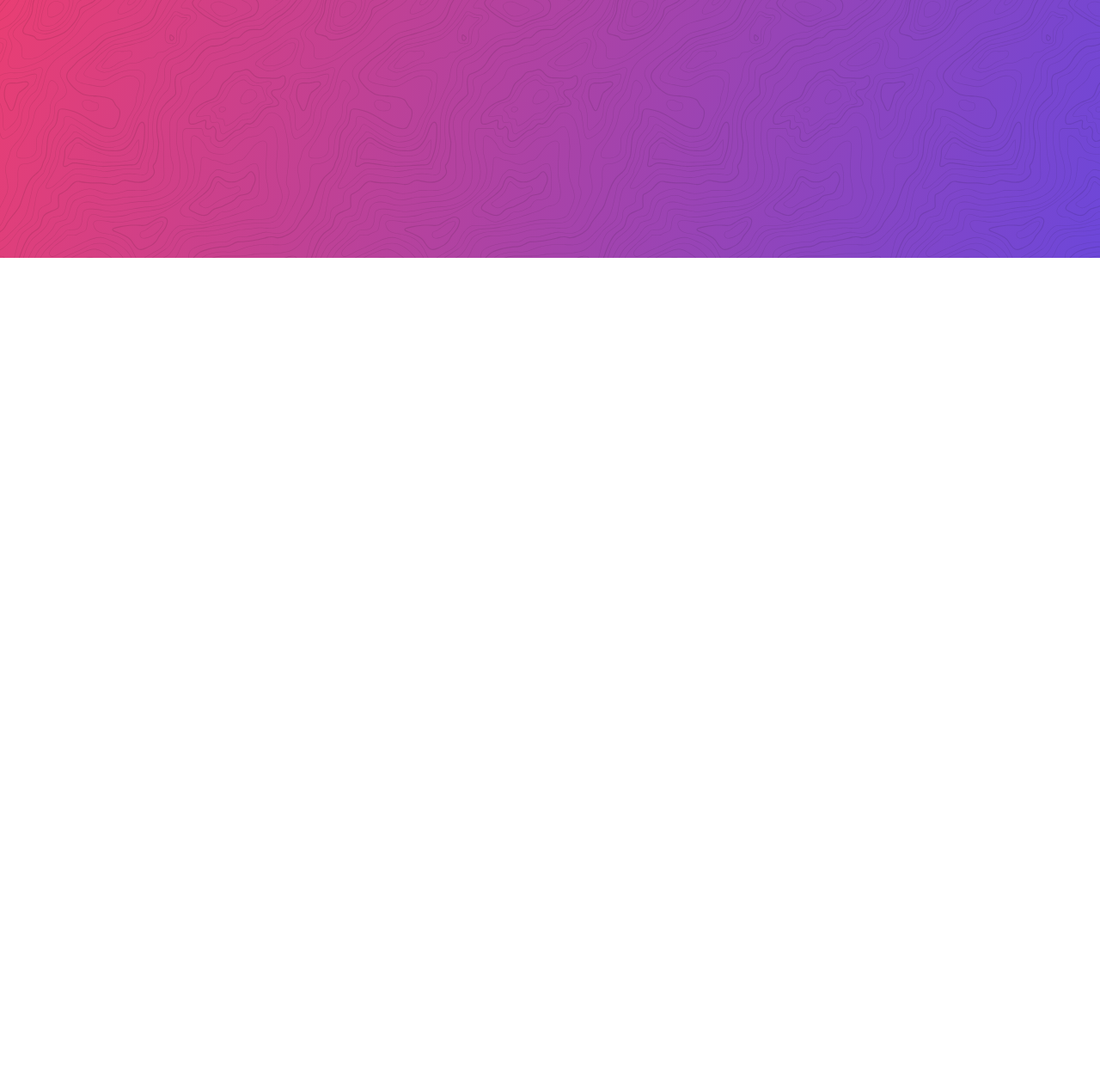
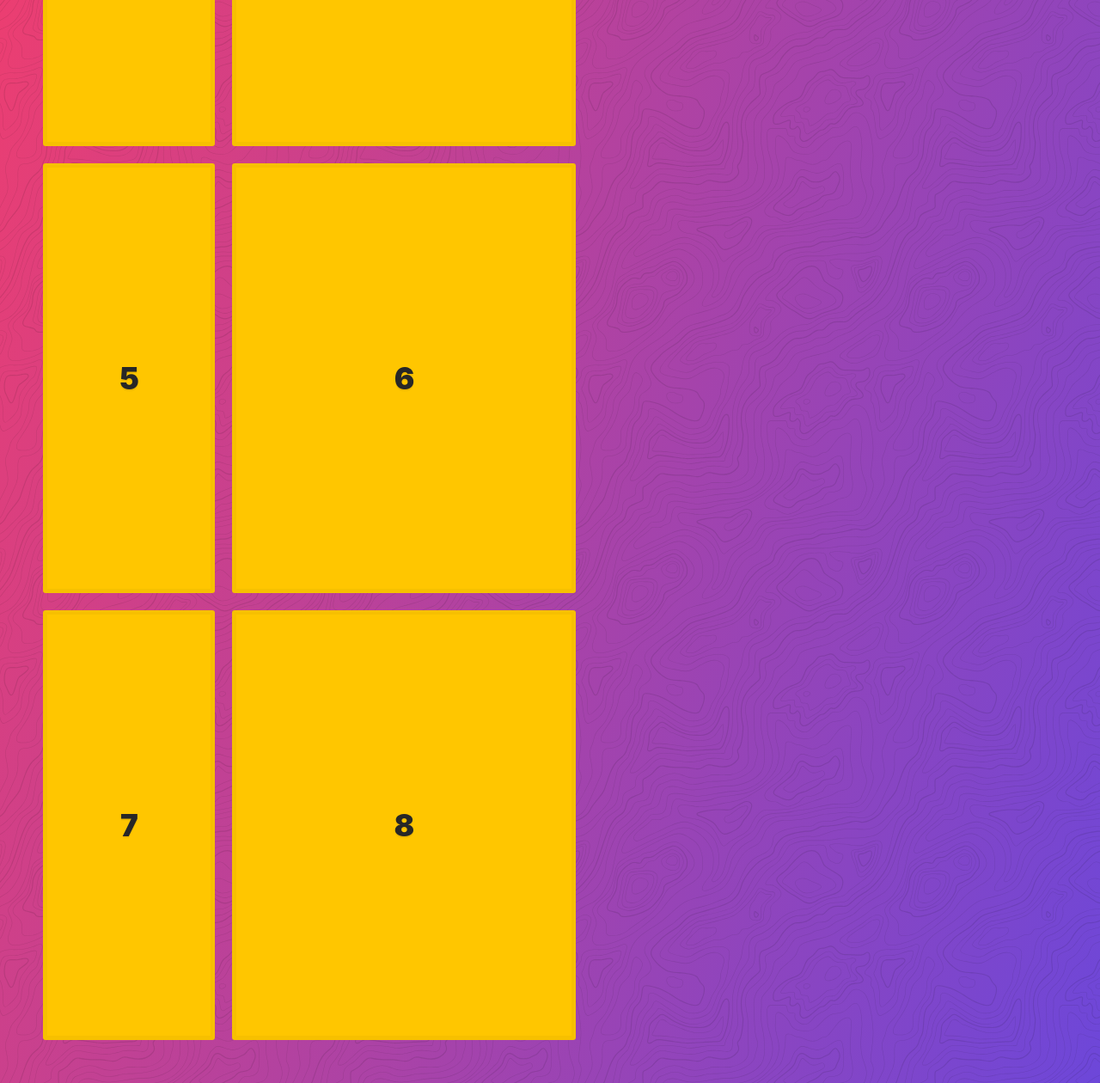
Before and after one commit to hashimwarren/fun-with-css-grid, a website: page css-grid-master/05 - CSS Grid Implicit vs Explicit Tracks/implicit-vs-explicit-START.html in a window 1280 px wide. Shown: the part 500-1760 px from the top of the page at 86% size. Before the commit the page ends 800 px from the top, so only its background shows below. Drawn offline with Linux system fonts and the light colour scheme.

Commit message:
lesson 5 complete

```diff
--- a/css-grid-master/05 - CSS Grid Implicit vs Explicit Tracks/implicit-vs-explicit-START.html
+++ b/css-grid-master/05 - CSS Grid Implicit vs Explicit Tracks/implicit-vs-explicit-START.html
@@ -14,11 +14,19 @@
     <div class="item">2</div>
     <div class="item">3</div>
     <div class="item">4</div>
+    <div class="item">5</div>
+    <div class="item">6</div>
+    <div class="item">7</div>
+    <div class="item">8</div>
   </div>
 
   <style>
     .container {
       display: grid;
+      grid-gap: 20px;
+      grid-template-columns: 200px 400px;
+      grid-template-rows: 200px 400px;
+      grid-auto-rows: 500px;
     }
   </style>
 </body>
--- a/css-grid-master/package.json
+++ b/css-grid-master/package.json
@@ -12,7 +12,7 @@
   "author": "",
   "license": "ISC",
   "devDependencies": {
-    "browser-sync": "^2.24.5",
+    "browser-sync": "^2.24.7",
     "run-script-os": "^1.0.3"
   }
 }
```
Also changed, not shown: css-grid-master/04 - CSS Grid Dev Tools/dev-tools-START.html (+2 -0 lines), css-grid-master/course-notes.md (+14 -0 lines), 1 other file.
